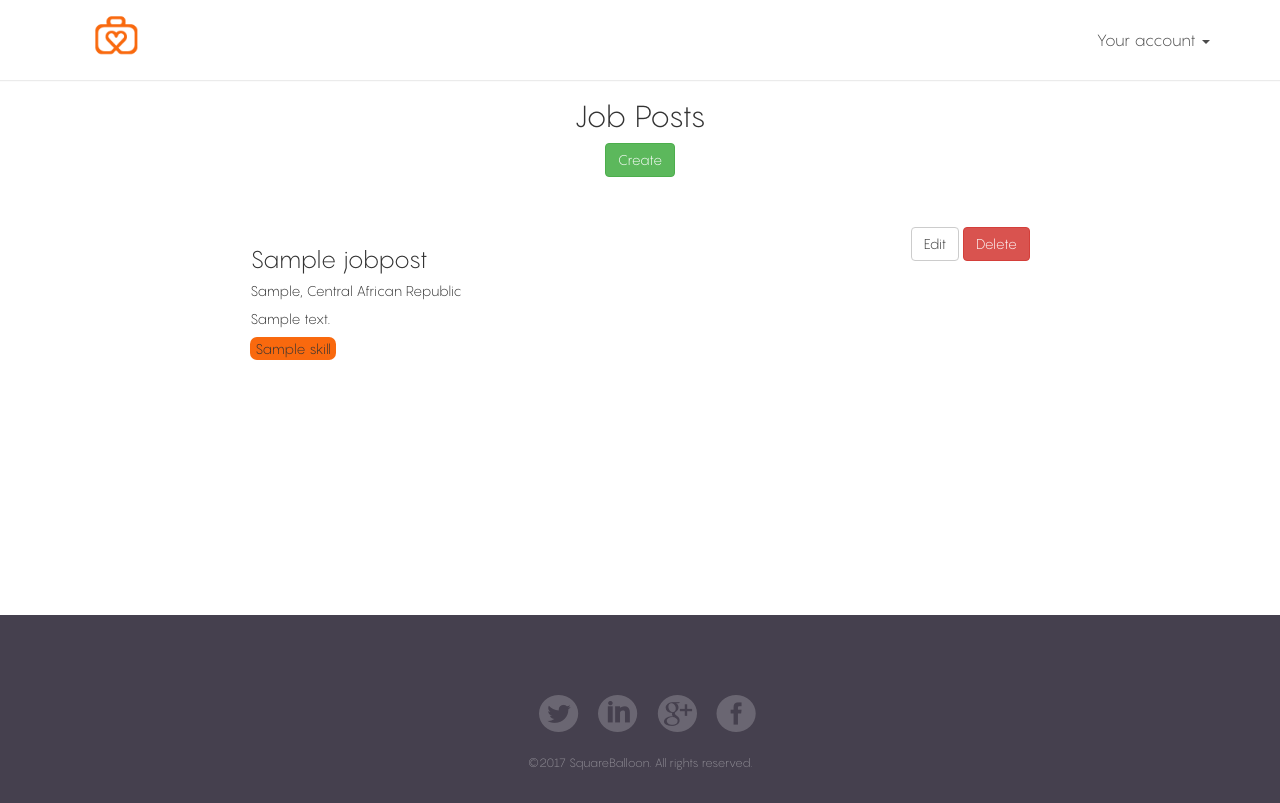
After one commit to amginelive/recruiter, a Django app: page /job/posts/ in a window 1280 px wide. The commit adds this page. Run offline with Django 3.2, Linux system fonts and the light colour scheme; a user stored in the database is signed in; tables that the repository leaves empty hold one stand-in row (values such as "Sample post"); parts of the project's set-up code (start-up, migrations or seed data) failed here and were passed over; some libraries are stand-ins or nearby versions; some web fonts are replaced.

Commit message:
Created the Job Post list page

```diff
--- a/apps/recruit/urls.py
+++ b/apps/recruit/urls.py
@@ -4,5 +4,6 @@ from recruit import views
 
 urlpatterns = (
     url(r'^$', views.HomeView.as_view(), name='home'),
-    url(r'^search$', views.SearchView.as_view(), name='search'),
+    url(r'^search/$', views.SearchView.as_view(), name='search'),
+    url(r'^job/posts/$', views.job_post_list, name='job_post_list'),
 )
--- a/apps/recruit/views.py
+++ b/apps/recruit/views.py
@@ -1,35 +1,25 @@
-from django.views.generic import View
-from django.http import HttpResponse, Http404, JsonResponse
-from django.shortcuts import render, get_object_or_404, redirect
-from django.template import RequestContext, loader
+from django.contrib.auth import get_user_model
+from django.contrib.auth.decorators import login_required
 from django.db.models import Q
+from django.shortcuts import render
 from django.utils.decorators import method_decorator
-from django.contrib.auth.decorators import login_required
+from django.views.generic import (
+    ListView,
+    TemplateView,
+    View,
+)
 
-from django.core.paginator import Paginator, EmptyPage, PageNotAnInteger
+from braces.views import LoginRequiredMixin
 
-import re
-import os
+from .models import JobPost
+from profileme.models import Candidate
 
-from django.conf import settings
-
-from recruit.models import Company
-from profileme.models import Candidate, Agent
-
-#from recruit.forms import CandidateForm, AgentForm, CompanyForm
-from django.contrib.auth.decorators import login_required
-
-from django.contrib.auth import get_user_model
 User = get_user_model()
 
-class HomeView(View):
+
+class HomeView(TemplateView):
     template_name = 'recruit/landing.html'
 
-    def get(self, request, **kwargs):
-
-        return render(request, self.template_name, {
-
-        })
 
 class SearchView(View):
     template_name = 'recruit/search.html'
@@ -37,7 +27,7 @@ class SearchView(View):
     def get(self, request, **kwargs):
         search_string = request.GET.get('search', None)
         candidates = []
-        print(search_string)
+
         if search_string is not None:
             candidates = Candidate.objects.filter(Q(skills__iexact=search_string) |
                                               Q(title__iexact=search_string))
@@ -49,3 +39,18 @@ class SearchView(View):
     @method_decorator(login_required(login_url='/accounts/login/'))
     def dispatch(self, *args, **kwargs):
         return super(SearchView, self).dispatch(*args, **kwargs)
+
+
+class JobPostListView(ListView, LoginRequiredMixin):
+    """
+    View for displaying the list of all the company's job posts.
+    """
+    model = JobPost
+    context_object_name = 'job_posts'
+    template_name = 'recruit/job_posts/list.html'
+
+    def get_queryset(self):
+        job_posts = JobPost.objects.filter(company=self.request.user.agent.company).order_by('-updated_at')
+        return job_posts
+
+job_post_list = JobPostListView.as_view()
--- a/frontend/static/css/style.css
+++ b/frontend/static/css/style.css
@@ -1314,3 +1314,14 @@ section#cart .code_error span {
 #subtotal-coupon-price.hide {
     display: none;
 }
+
+section#job-posts .skill {
+    background-color: #f9690e;
+    padding: 3px 5px;
+    border-radius: 7px;
+    margin-right: 5px;
+}
+
+section#job-posts .job-post-detail {
+    margin-top: 50px;
+}
--- /dev/null
+++ b/frontend/templates/recruit/job_posts/list.html
@@ -0,0 +1,51 @@
+{% extends 'profileme/index.html' %}{% load staticfiles %}{% load i18n %}
+
+{% block head_js %}{{ block.super }}{% endblock %}
+{% block extra_css %}{{ block.super }}{% endblock %}
+{% load bootstrap %}
+
+{% block content %}
+<section id="internal-wrap">
+    <!-- internal block -->
+    <section id="job-posts">
+        <div class="container">
+            <div class="row">
+                <div class="col-md-8 col-md-offset-2">
+                    <div class="row">
+                        <div class="col-md-12">
+                            <div class="text-center">
+                                <h2>{% trans 'Job Posts' %}</h2>
+                                <a href="" class="btn btn-success">Create</a>
+                            </div>
+                        </div>
+                        <div class="col-md-12">
+                            {% for job_post in job_posts %}
+                                <div class="row job-post-detail">
+                                    <div class="pull-right">
+                                        <a href="" class="btn btn-default">Edit</a>
+                                        <a href="" class="btn btn-danger">Delete</a>
+                                    </div>
+                                    <h3>{{ job_post.title }}</h3>
+                                    <h5>{{ job_post.city }}, {{ job_post.get_country_display }}</h5>
+                                    <p>{{ job_post.description }}</p>
+                                    <div class="job-post-skills">
+                                        {% for skill in job_post.skills.all %}
+                                            <span class="skill">{{ skill.name }}</span>
+                                        {% endfor %}
+                                    </div>
+                                </div>
+                            {% endfor %}
+                        </div>
+                    </div>
+                </div>
+            </div>
+        </div>
+    </section>
+    <!-- end internal block -->
+</section>
+<!-- end new admin content -->
+{% endblock %}
+
+{% block footer %}
+{{ block.super }}
+{% endblock %}
```
Lines whose indentation alone changed are shown as unchanged.
